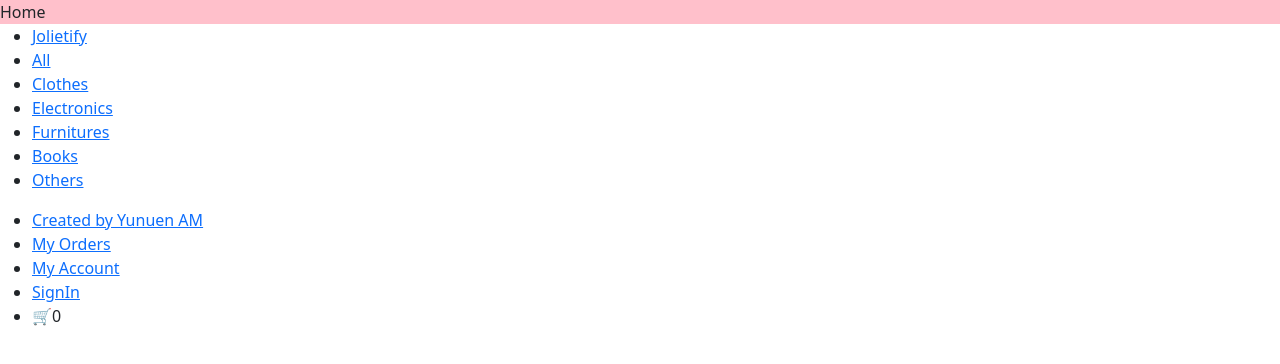
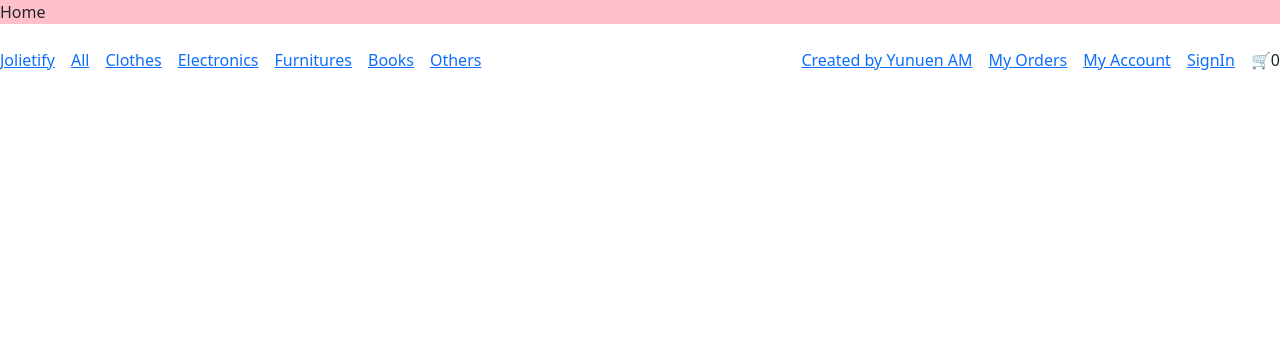
Before and after one commit to YunuenAM/02-react-ecommerce, a React (Vite) app in the folder 02-React-ecommerce/: page / in a window 1280 px wide. Shown: the top 364 px of the page. Built offline with nearby package versions, Linux system fonts and the light colour scheme.

Commit message:
✨Feat:  Navbar  modified with  bootstrap

```diff
--- a/02-React-ecommerce/src/Components/Navbar/index.jsx
+++ b/02-React-ecommerce/src/Components/Navbar/index.jsx
@@ -1,11 +1,19 @@
 import { NavLink } from 'react-router-dom'
 
 const Navbar = () => {
+  const activeStyle = {
+    textDecoration: 'underline'
+  }
+
   return (
-    <nav>
-      <ul>
+    <nav className='d-flex justify-content-between items-center fixed-top z-10 w-full py-5 px-8 text-md'>
+      <ul className='d-flex items-center text-decoration-none list-unstyled list-inline  gap-3'>
         <li>
-          <NavLink to='/'>
+          <NavLink
+            to='/'
+            style={({ isActive }) =>
+              isActive ? activeStyle : undefined}
+          >
             Jolietify
           </NavLink>
         </li>
@@ -40,7 +48,7 @@ const Navbar = () => {
           </NavLink>
         </li>
       </ul>
-      <ul>
+      <ul className='d-flex items-center list-unstyled list inline text-decoration-none gap-3'>
         <li>
           <NavLink to='/my-orders'>
             Created by Yunuen AM
```
